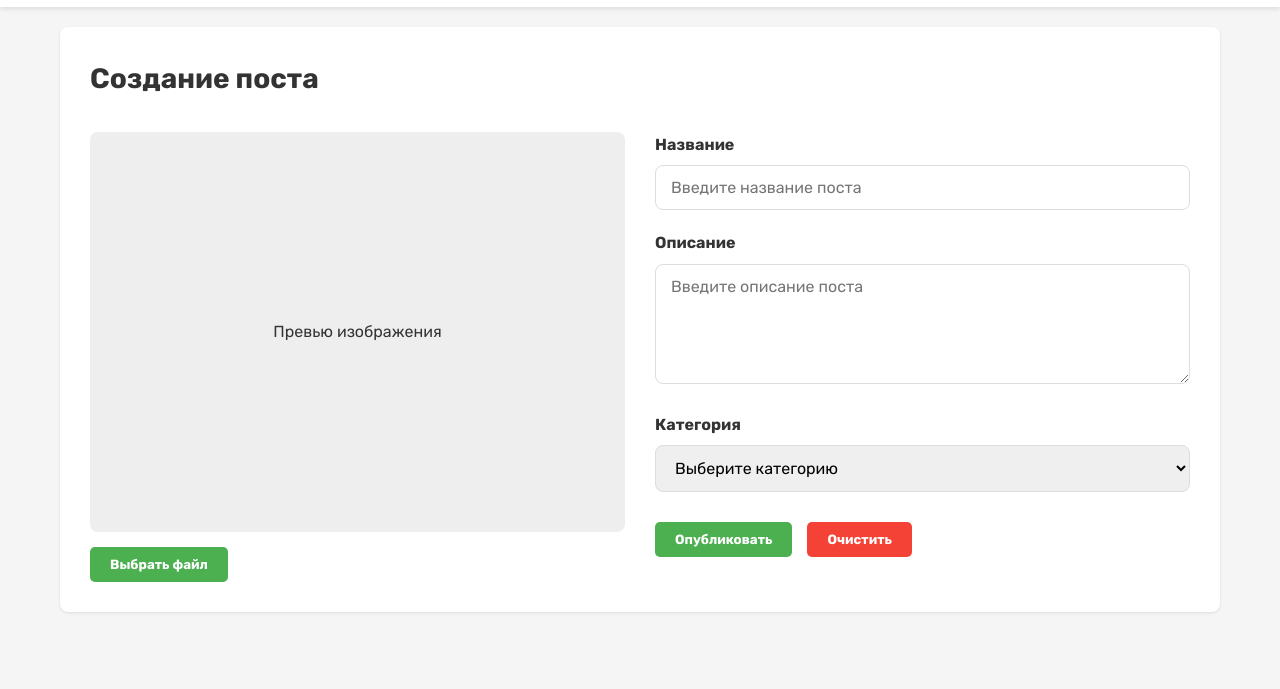
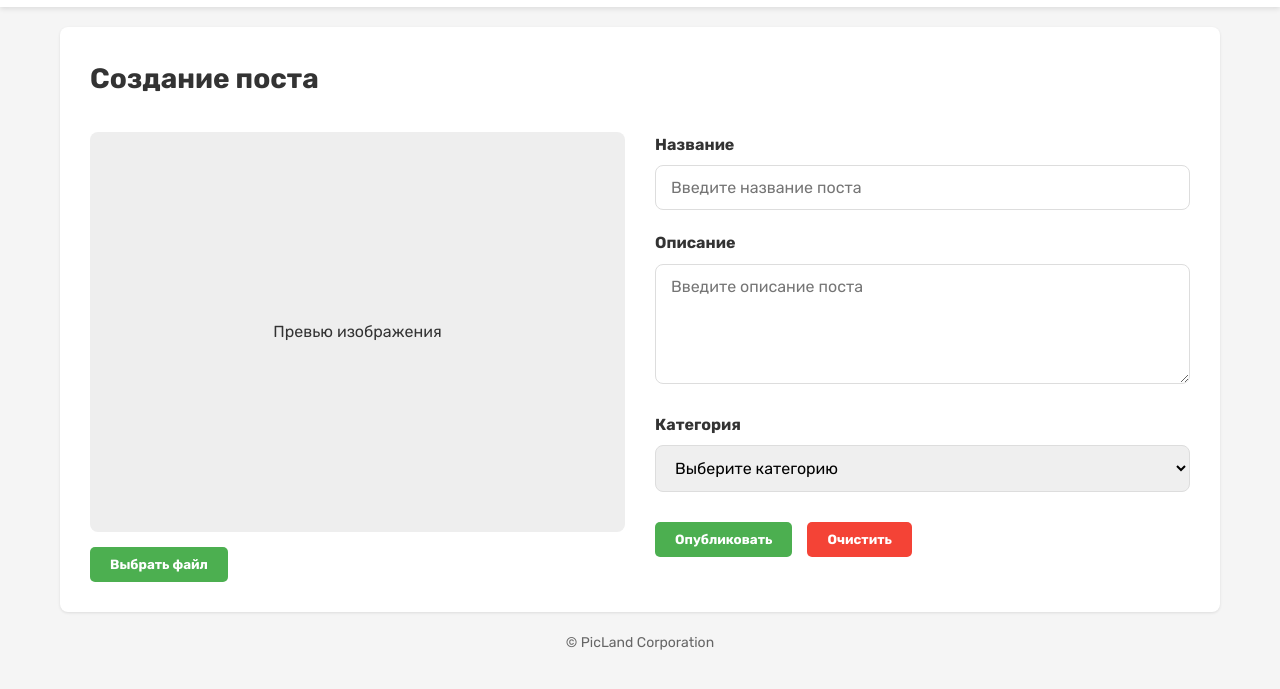
Before and after one commit to ameroft/PicLandUP, a plain HTML site: page new-post.html in a window 1280 px wide. Shown: the part 59-748 px from the top of the page. Drawn offline with Linux system fonts and the light colour scheme; a web font is replaced by a local one.

Commit message:
Update new-post.html

```diff
--- a/new-post.html
+++ b/new-post.html
@@ -130,5 +130,11 @@ document.addEventListener('DOMContentLoaded', function() {
         });
     }
 });</script>
+
+    <footer class="site-footer">
+    <div class="footer-content">
+        <p>© PicLand Corporation</p>
+    </div>
+</footer>
 </body>
 </html>
```
